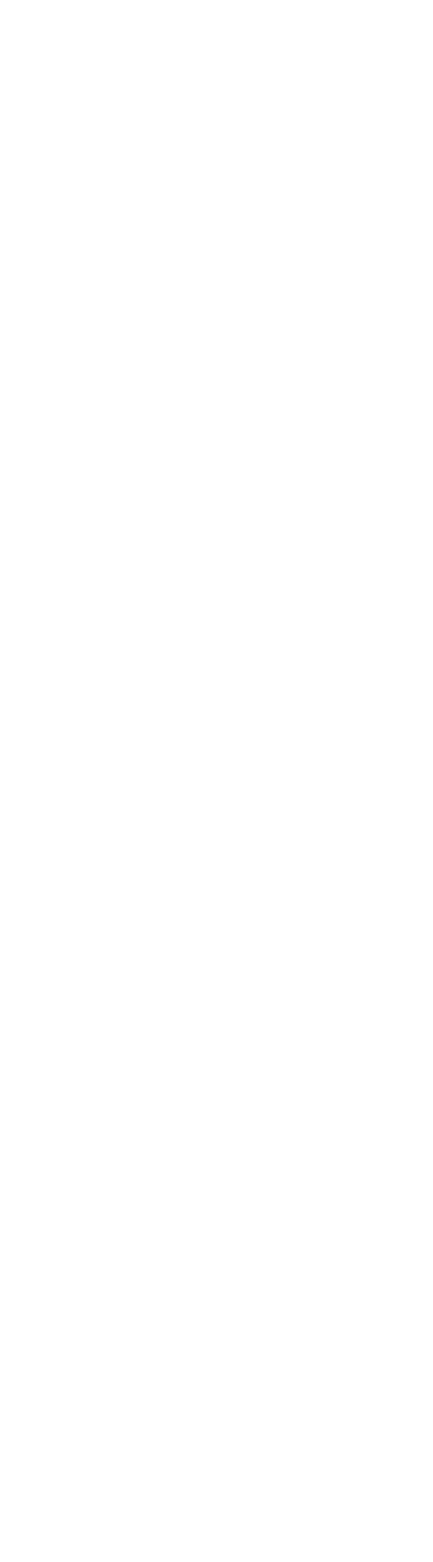
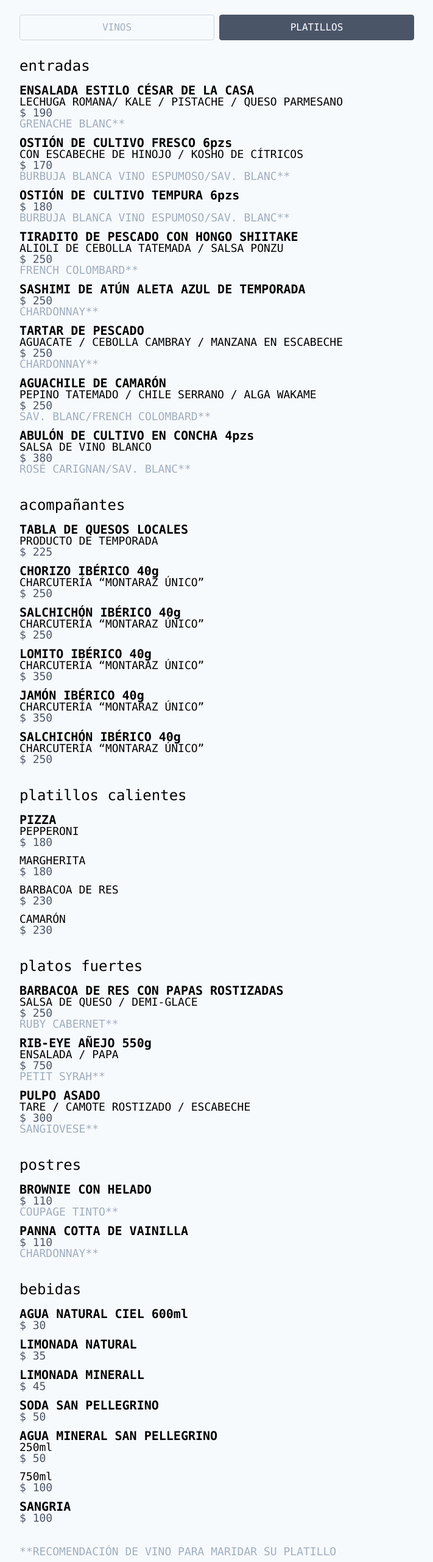
Before and after one commit to ricardonava/decantos-menu-pwa, a Next.js app: page / in a window 1280 px wide. Shown: the top 2561 px of the page at 61% size, without its empty margins (280-991 px from the left). Before the commit the page ends 800 px from the top, so only its background shows below. Built offline with nearby package versions, Linux system fonts and the light colour scheme.

Commit message:
Create menu.json and refactor UI for iteration

```diff
--- /dev/null
+++ b/menu.json
@@ -0,0 +1,194 @@
+{
+  "entradas": [
+    {
+      "nombre": "ENSALADA ESTILO CÉSAR DE LA CASA",
+      "descripcion": "LECHUGA ROMANA/ KALE / PISTACHE / QUESO PARMESANO",
+      "precio": "190",
+      "maridaje": "GRENACHE BLANC"
+    },
+    {
+      "nombre": "OSTIÓN DE CULTIVO FRESCO 6pzs",
+      "descripcion": "CON ESCABECHE DE HINOJO / KOSHO DE CÍTRICOS",
+      "precio": "170",
+      "maridaje": "BURBUJA BLANCA VINO ESPUMOSO/SAV. BLANC"
+    },
+    {
+      "nombre": "OSTIÓN DE CULTIVO TEMPURA 6pzs",
+      "descripcion": "",
+      "precio": "180",
+      "maridaje": "BURBUJA BLANCA VINO ESPUMOSO/SAV. BLANC"
+    },
+    {
+      "nombre": "TIRADITO DE PESCADO CON HONGO SHIITAKE",
+      "descripcion": "ALIOLI DE CEBOLLA TATEMADA / SALSA PONZU",
+      "precio": "250",
+      "maridaje": "FRENCH COLOMBARD"
+    },
+    {
+      "nombre": "SASHIMI DE ATÚN ALETA AZUL DE TEMPORADA",
+      "descripcion": "",
+      "precio": "250",
+      "maridaje": "CHARDONNAY"
+    },
+    {
+      "nombre": "TARTAR DE PESCADO",
+      "descripcion": "AGUACATE / CEBOLLA CAMBRAY / MANZANA EN ESCABECHE",
+      "precio": "250",
+      "maridaje": "CHARDONNAY"
+    },
+    {
+      "nombre": "AGUACHILE DE CAMARÓN",
+      "descripcion": "PEPINO TATEMADO / CHILE SERRANO / ALGA WAKAME",
+      "precio": "250",
+      "maridaje": "SAV. BLANC/FRENCH COLOMBARD"
+    },
+    {
+      "nombre": "ABULÓN DE CULTIVO EN CONCHA 4pzs",
+      "descripcion": "SALSA DE VINO BLANCO",
+      "precio": "380",
+      "maridaje": "ROSÉ CARIGNAN/SAV. BLANC"
+    }
+  ],
+  "acompañantes": [
+    {
+      "nombre": "TABLA DE QUESOS LOCALES",
+      "descripcion": "PRODUCTO DE TEMPORADA",
+      "precio": "225",
+      "maridaje": ""
+    },
+    {
+      "nombre": "CHORIZO IBÉRICO 40g",
+      "descripcion": "CHARCUTERÍA “MONTARAZ ÚNICO”",
+      "precio": "250",
+      "maridaje": ""
+    },
+    {
+      "nombre": "SALCHICHÓN IBÉRICO 40g",
+      "descripcion": "CHARCUTERÍA “MONTARAZ ÚNICO”",
+      "precio": "250",
+      "maridaje": ""
+    },
+    {
+      "nombre": "LOMITO IBÉRICO 40g",
+      "descripcion": "CHARCUTERÍA “MONTARAZ ÚNICO”",
+      "precio": "350",
+      "maridaje": ""
+    },
+    {
+      "nombre": "JAMÓN IBÉRICO 40g",
+      "descripcion": "CHARCUTERÍA “MONTARAZ ÚNICO”",
+      "precio": "350",
+      "maridaje": ""
+    },
+    {
+      "nombre": "SALCHICHÓN IBÉRICO 40g",
+      "descripcion": "CHARCUTERÍA “MONTARAZ ÚNICO”",
+      "precio": "250",
+      "maridaje": ""
+    }
+  ],
+  "platillos calientes": [
+    {
+      "nombre": "PIZZA",
+      "descripcion": "PEPPERONI",
+      "precio": "180",
+      "maridaje": ""
+    },
+    {
+      "nombre": "",
+      "descripcion": "MARGHERITA",
+      "precio": "180",
+      "maridaje": ""
+    },
+    {
+      "nombre": "",
+      "descripcion": "BARBACOA DE RES",
+      "precio": "230",
+      "maridaje": ""
+    },
+    {
+      "nombre": "",
+      "descripcion": "CAMARÓN",
+      "precio": "230",
+      "maridaje": ""
+    }
+  ],
+  "platos fuertes": [
+    {
+      "nombre": "BARBACOA DE RES CON PAPAS ROSTIZADAS",
+      "descripcion": "SALSA DE QUESO / DEMI-GLACE",
+      "precio": "250",
+      "maridaje": "RUBY CABERNET"
+    },
+    {
+      "nombre": "RIB-EYE AÑEJO 550g",
+      "descripcion": "ENSALADA / PAPA",
+      "precio": "750",
+      "maridaje": "PETIT SYRAH"
+    },
+    {
+      "nombre": "PULPO ASADO",
+      "descripcion": "TARE / CAMOTE ROSTIZADO / ESCABECHE",
+      "precio": "300",
+      "maridaje": "SANGIOVESE"
+    }
+  ],
+  "postres": [
+    {
+      "nombre": "BROWNIE CON HELADO",
+      "descripcion": "",
+      "precio": "110",
+      "maridaje": "COUPAGE TINTO"
+    },
+    {
+      "nombre": "PANNA COTTA DE VAINILLA",
+      "descripcion": "",
+      "precio": "110",
+      "maridaje": "CHARDONNAY"
+    }
+  ],
+  "bebidas": [
+    {
+      "nombre": "AGUA NATURAL CIEL 600ml",
+      "descripcion": "",
+      "precio": "30",
+      "maridaje": ""
+    },
+    {
+      "nombre": "LIMONADA NATURAL",
+      "descripcion": "",
+      "precio": "35",
+      "maridaje": ""
+    },
+    {
+      "nombre": "LIMONADA MINERALL",
+      "descripcion": "",
+      "precio": "45",
+      "maridaje": ""
+    },
+    {
+      "nombre": "SODA SAN PELLEGRINO",
+      "descripcion": "",
+      "precio": "50",
+      "maridaje": ""
+    },
+    {
+      "nombre": "AGUA MINERAL SAN PELLEGRINO",
+      "descripcion": "250ml",
+      "precio": "50",
+      "maridaje": ""
+    },
+    {
+      "nombre": "",
+      "descripcion": "750ml",
+      "precio": "100",
+      "maridaje": ""
+    },
+    {
+      "nombre": "SANGRIA",
+      "descripcion": "",
+      "precio": "100",
+      "maridaje": ""
+    }
+  ]
+}
--- a/package.json
+++ b/package.json
@@ -8,6 +8,7 @@
     "start": "next start"
   },
   "dependencies": {
+    "@tailwindcss/typography": "^0.2.0",
     "next": "9.4.4",
     "react": "16.13.1",
     "react-dom": "16.13.1"
@@ -15,7 +16,6 @@
   "devDependencies": {
     "@fullhuman/postcss-purgecss": "^2.3.0",
     "autoprefixer": "^9.8.5",
-    "tailwindcss": "^1.5.1",
     "babel-eslint": "^10.1.0",
     "eslint": "^7.2.0",
     "eslint-config-airbnb": "^18.1.0",
@@ -24,6 +24,7 @@
     "eslint-plugin-jsx-a11y": "^6.2.3",
     "eslint-plugin-prettier": "^3.1.3",
     "eslint-plugin-react": "^7.20.0",
-    "prettier": "^2.0.5"
+    "prettier": "^2.0.5",
+    "tailwindcss": "^1.5.1"
   }
 }
--- a/pages/index.js
+++ b/pages/index.js
@@ -1,16 +1,73 @@
+/* eslint-disable jsx-a11y/anchor-is-valid */
 import Head from 'next/head';
+import menu from '../menu.json';
 
 export default function Home() {
   return (
     <html lang="en">
-      <head>
+      <Head>
         <meta charSet="UTF-8" />
         <meta name="viewport" content="width=device-width, initial-scale=1.0" />
         <meta httpEquiv="X-UA-Compatible" content="ie=edge" />
         <title>Decantos Menu</title>
-      </head>
-      <body className="bg-gray-200">
-        <div className="flex"></div>
+      </Head>
+      <body className="bg-gray-100 font-mono">
+        <div className="flex">
+          <div className="bg-gray-100 px-2 py-6 max-w-2xl mx-auto">
+            <nav className="mb-6">
+              <ul className="flex">
+                <li className="flex-1 mr-2">
+                  <a
+                    className="text-center block border border-gray-400 rounded hover:border-gray-700 text-gray-500 hover:bg-gray-200 py-2 px-4"
+                    href="#"
+                  >
+                    VINOS
+                  </a>
+                </li>
+                <li className="flex-1 mr-2">
+                  <a
+                    className="text-center block border border-gray-700 rounded py-2 px-4 bg-gray-700 hover:bg-gray-900 text-white"
+                    href="#"
+                  >
+                    PLATILLOS
+                  </a>
+                </li>
+              </ul>
+            </nav>
+            {Object.keys(menu).map((seccion) => (
+              <section className="mb-8">
+                <h2 className="text-2xl">{seccion}</h2>
+                {menu[seccion].map((articulo) => (
+                  <article className="leading-none mt-3 font-medium">
+                    <h3 className="text-xl font-semibold">{articulo.nombre}</h3>
+                    <p className="text-lg font-normal">
+                      {articulo.descripcion}
+                    </p>
+                    <p className="text-lg text-gray-700">$ {articulo.precio}</p>
+                    <p className="text-lg text-gray-500">
+                      {articulo.maridaje}
+                      {articulo.maridaje !== '' ? '**' : ''}
+                    </p>
+                  </article>
+                ))}
+              </section>
+            ))}
+            <section>
+              <p className="text-lg text-gray-500">
+                **RECOMENDACIÓN DE VINO PARA MARIDAR SU PLATILLO
+              </p>
+              <p className="text-lg text-gray-700">
+                Todos nuestros platillos son preparados al momento con productos
+                locales y disponibilidad, agradecemos su tiempo de espera.
+                <br />
+                Creamos nuestros platillos para compartir.
+                <br />
+                <span className="font-bold">Nota:</span> No se permiten cuentas
+                separadas.
+              </p>
+            </section>
+          </div>
+        </div>
       </body>
     </html>
   );
--- a/tailwind.config.js
+++ b/tailwind.config.js
@@ -1,8 +1,9 @@
+/* eslint-disable global-require */
 module.exports = {
   purge: [],
   theme: {
-    extend: {},
+    extend: {}
   },
   variants: {},
-  plugins: [],
-}
+  plugins: []
+};
```
Also changed, not shown: 2 other files (tests, documents, lock files or other folders).
